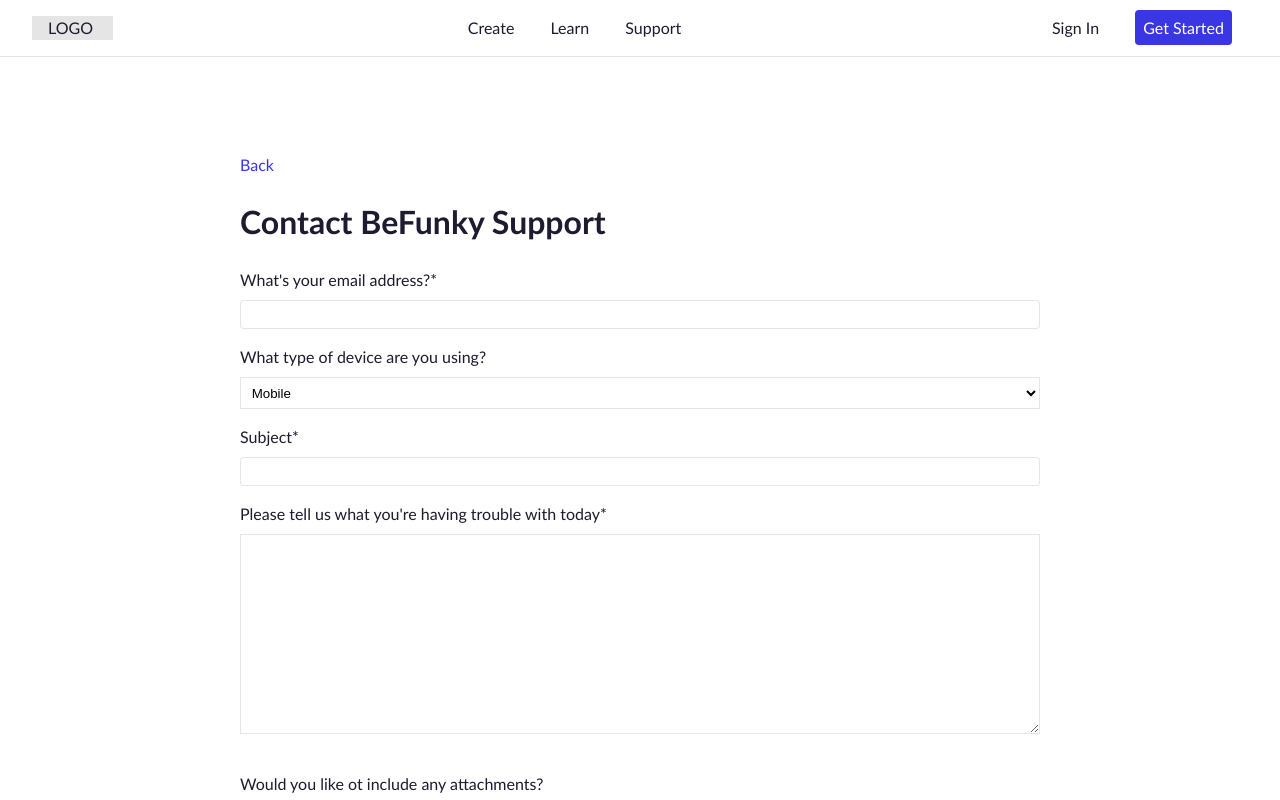
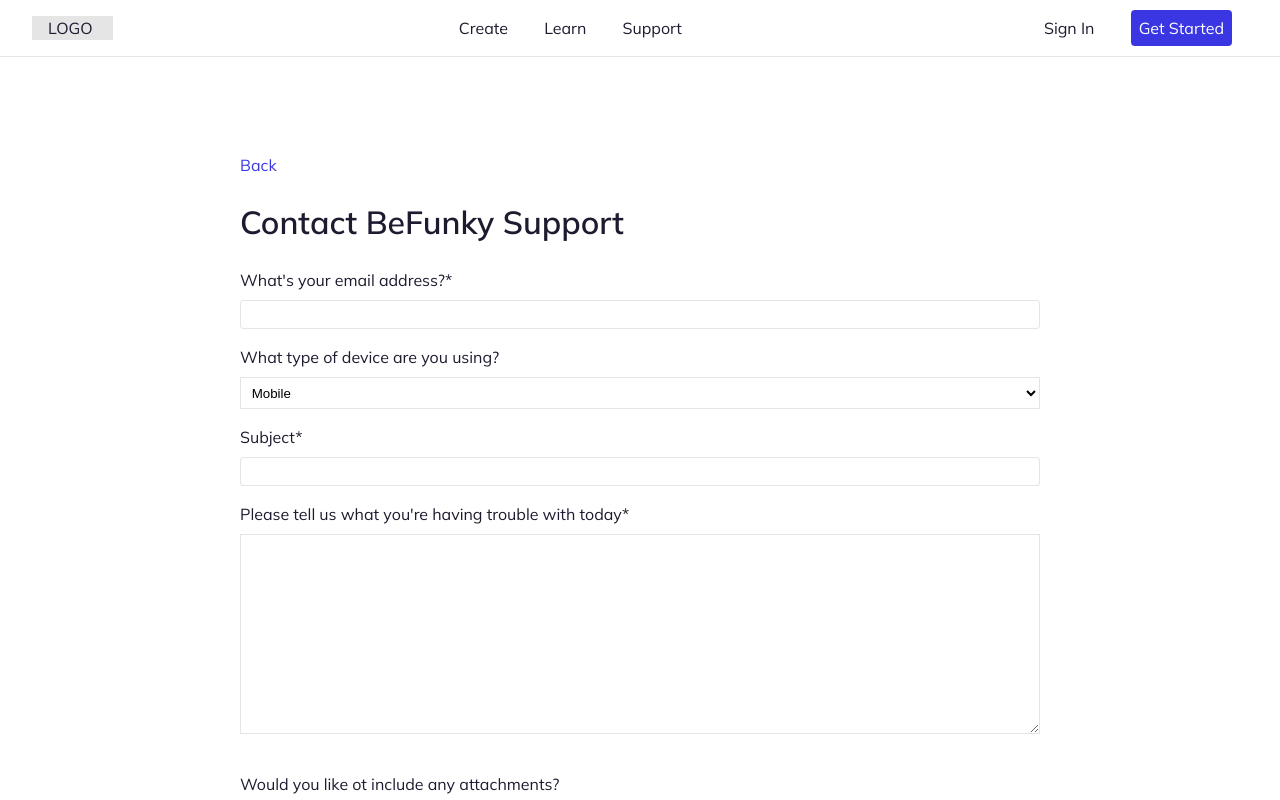
Before and after one commit to michaelpgalen/BeFunky, a plain HTML site: page form.html in a window 1280 px wide. Shown: the top 800 px of the page. Drawn offline with Linux system fonts and the light colour scheme.

Commit message:
Adds google font Mulish

```diff
--- a/form.html
+++ b/form.html
@@ -7,6 +7,9 @@
     <meta name="viewport" content="width=device-width, initial-scale=1.0">
     <title>BeFunky Contact</title>
     <link rel="stylesheet" href="/styles.css">
+    <link rel="preconnect" href="https://fonts.googleapis.com">
+    <link rel="preconnect" href="https://fonts.gstatic.com" crossorigin>
+    <link href="https://fonts.googleapis.com/css2?family=Mulish:wght@400;600&display=swap" rel="stylesheet">
 </head>
 <body>
     <header>
--- a/styles.css
+++ b/styles.css
@@ -17,7 +17,8 @@
     line-height: 1.5rem;
     margin: 0;
     color: var(--Primary-Text-Color);
-    font-family: 'Gill Sans', 'Gill Sans MT', Calibri, 'Trebuchet MS', sans-serif;
+    /* font-family: 'Gill Sans', 'Gill Sans MT', Calibri, 'Trebuchet MS', sans-serif; */
+    font-family: 'Mulish', 'GillSans', sans-serif;
 }
 
 h1 {
```
Also changed, not shown: index.html (+3 -0 lines).
